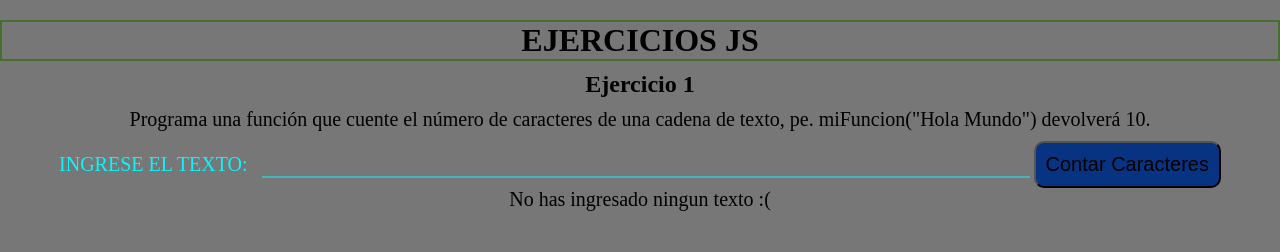
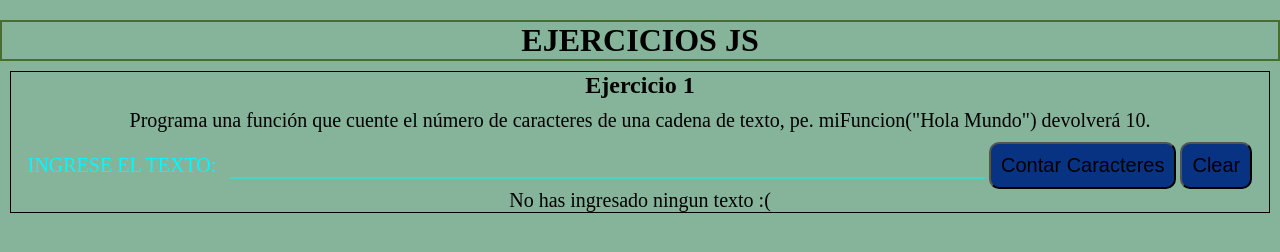
Before and after one commit to Henrycaba471/iniciando-en-git, a plain HTML site: page index.html in a window 1280 px wide. Both pictures are taken after a click on the button "Contar Caracteres". Drawn offline with Linux system fonts and the light colour scheme.

Commit message:
he agregado un campo para clear y sus funciones

```diff
--- a/app.js
+++ b/app.js
@@ -5,5 +5,13 @@ const contarCaracteres = ()=>{
     let descripcion = document.getElementById('resultado');
     (caracteresTexto.length == '')
     ? descripcion.innerHTML=('No has ingresado ningun texto :(')
-    : descripcion.innerHTML=(`En el texto "${caracteresTexto}" hay ${caracteresTexto.length} caracteres`);
+    : descripcion.innerHTML=(`En el texto "${caracteresTexto}" hay ${caracteresTexto.length} caracteres :)`);
 }
+
+let caracteresTexto = document.getElementById('entrada');
+let borrar = document.getElementById('clear');
+let descripcion = document.getElementById('resultado');
+borrar.addEventListener('click',()=>{
+    caracteresTexto.value = '';
+    descripcion.innerHTML=(':)')
+});
--- a/index.html
+++ b/index.html
@@ -18,8 +18,10 @@
             <label for="entrada">Ingrese el texto:</label>
             <input type="text" id="entrada">
             <button type="submit" id="contar" onclick="contarCaracteres()">Contar Caracteres</button>
+            <button id="clear" type="submit" onclick="clear()">Clear</button>
             <span id="resultado">0</span>
         </div>
+
 
 
     </div>
--- a/style.css
+++ b/style.css
@@ -4,7 +4,7 @@
     box-sizing: border-box;
 }
 body{
-    background: #777;
+    background: rgb(133, 180, 155);
     text-align: center;
 }
 .ejercicios-js{
@@ -18,6 +18,11 @@ p{
     font-size: 20px;
     padding: 10px;
 }
+.ejercicio-1{
+    border: 1px solid #000;
+    margin: 10px;
+}
+
 .ejercicio-1 label{
     font-size: 20px;
     text-transform: uppercase;
@@ -31,6 +36,8 @@ p{
     border: none;
     border-bottom: 2px solid rgb(10, 245, 253, 0.5);
     background: transparent;
+    padding-left: 5px;
+
 }
 
 .ejercicio-1 button{
```
